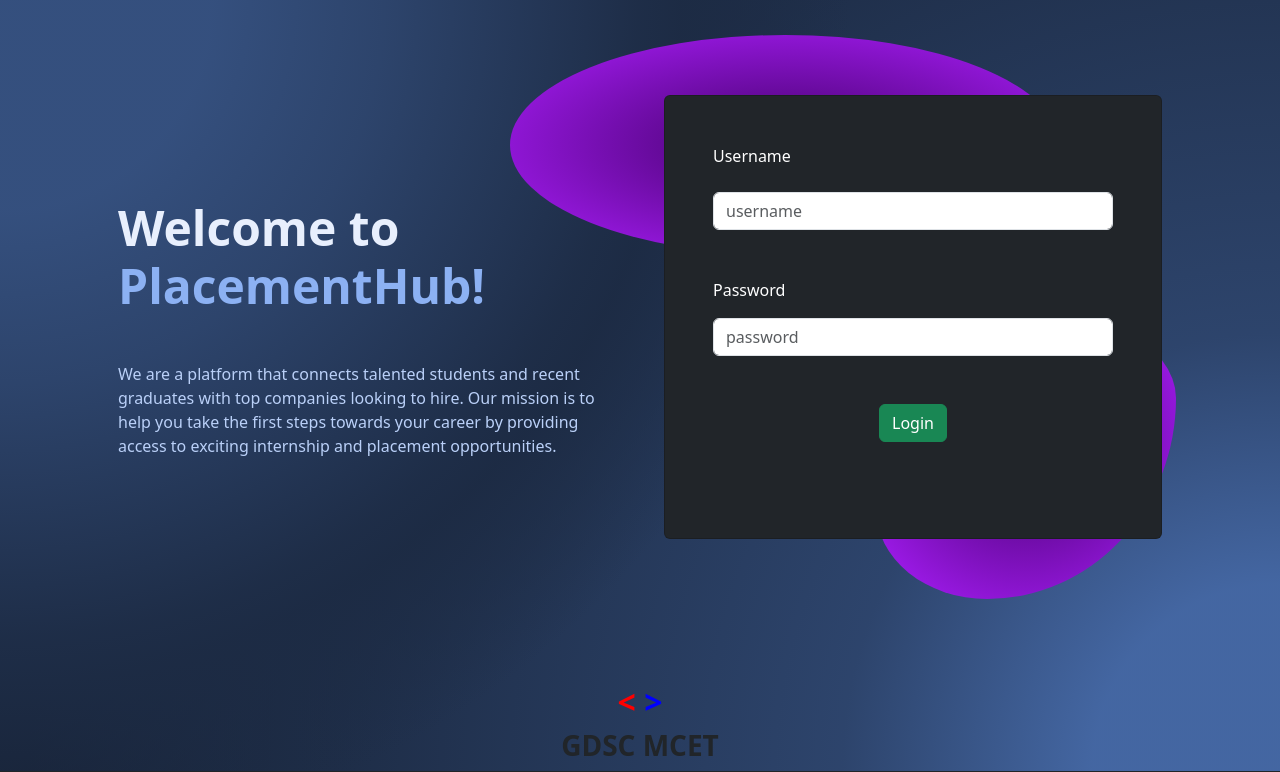
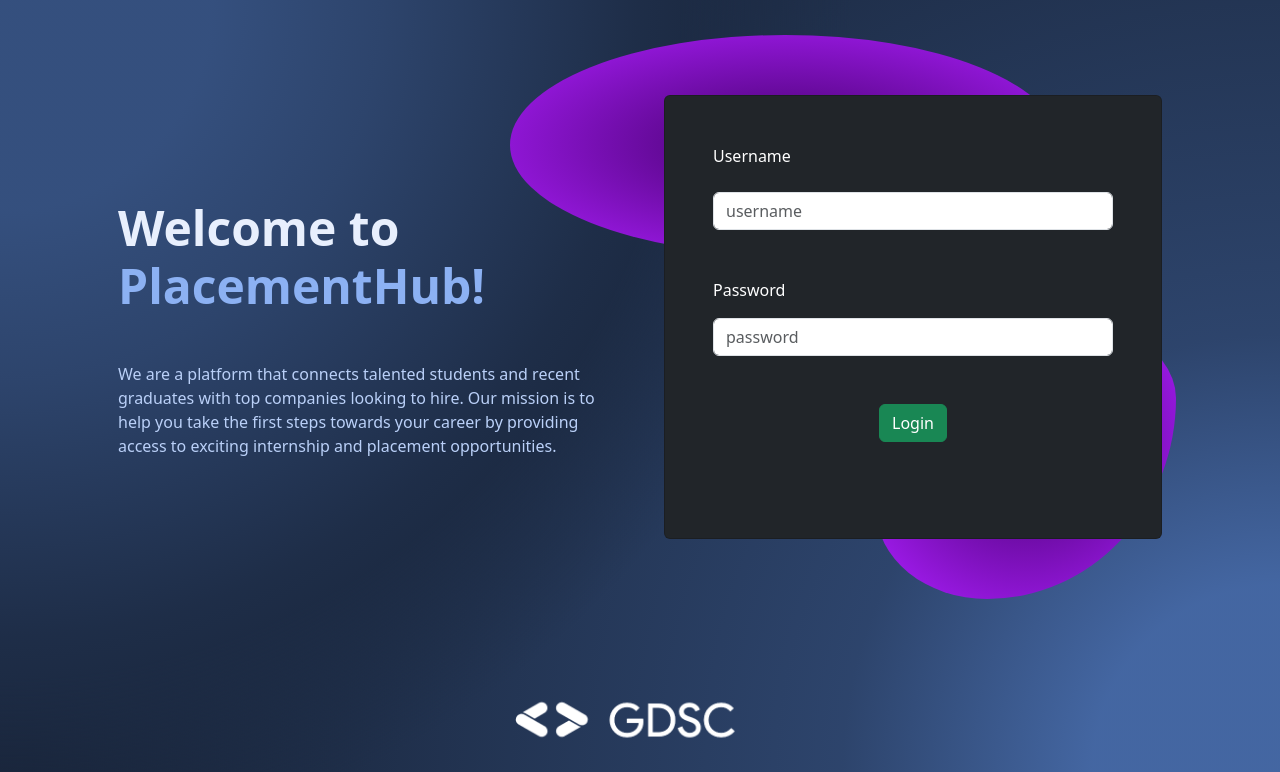
Before and after one commit to Dragonslayer20/gccp, a PHP site: page /adminslogin.php in a window 1280 px wide. Shown: the part 54-826 px from the top of the page. Run offline with PHP 8.4, Linux system fonts and the light colour scheme.

Commit message:
logo added in admin/studenlogin.php

```diff
--- a/adminslogin.php
+++ b/adminslogin.php
@@ -120,7 +120,8 @@ if ($showerror == true) {
                                             <!-- PASSWORD INPUT -->
 
                                             <div class="mb-5">
-                                                <label for="exampleInputPassword1" class="form-label mb-3">Password</label>
+                                                <label for="exampleInputPassword1"
+                                                    class="form-label mb-3">Password</label>
                                                 <input type="password" name="password" placeholder="password"
                                                     class="form-control" id="exampleInputPassword1">
                                             </div>
@@ -134,14 +135,10 @@ if ($showerror == true) {
                             </div>
                         </div>
                     </div>
-                    <div class="footer" style="position:center;">
-                        <center>
-                            <h2> <strong style="color: red;">
-                                    < </strong> <strong style="color: blue;"> > </strong> </h2>
-                        </center>
-                        <center>
-                            <h3><strong>GDSC MCET</strong></h3>
-                        </center>
+                    <div class="footer mb-3" style="position:center;">
+                        <div>
+                            <center><img src="download.png " alt="GDSC-MCET " width=" 250 "> </center>
+                        </div>
                     </div>
                 </form>
             </div>
```
Also changed, not shown: studentlogin.php (+3 -7 lines).
